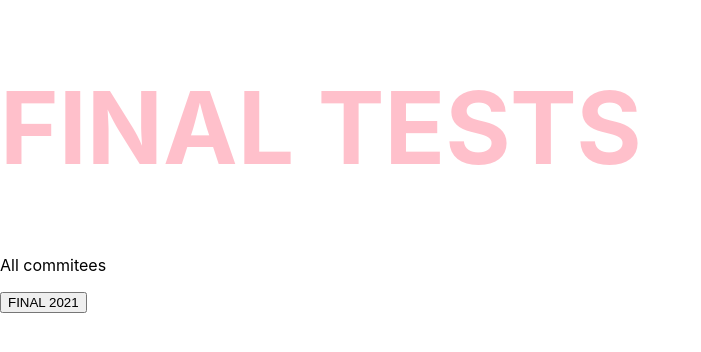
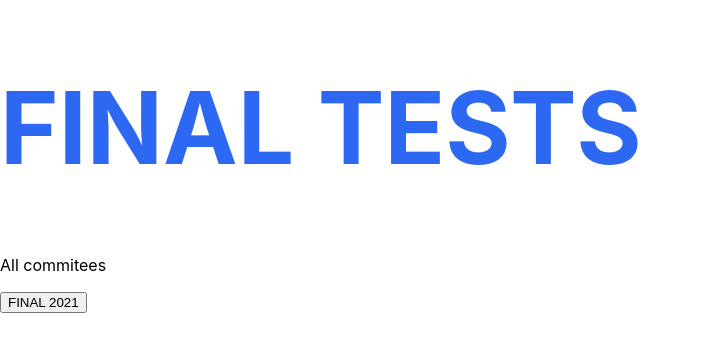
Before and after one commit to nanobiolog/sample-website, a plain HTML site: page index.html in a window 1280 px wide. Shown: the whole page, without its empty margins (0-701 px from the left). Drawn offline with Linux system fonts and the light colour scheme.

Commit message:
design changes

```diff
--- a/style.css
+++ b/style.css
@@ -5,7 +5,7 @@ body {
     'Open Sans', 'Helvetica Neue', sans-serif;
   }
   h1 {
-    color: pink;
+    color: rgb(45, 104, 243);
     font-size: 100px;
   }
   img {
```
